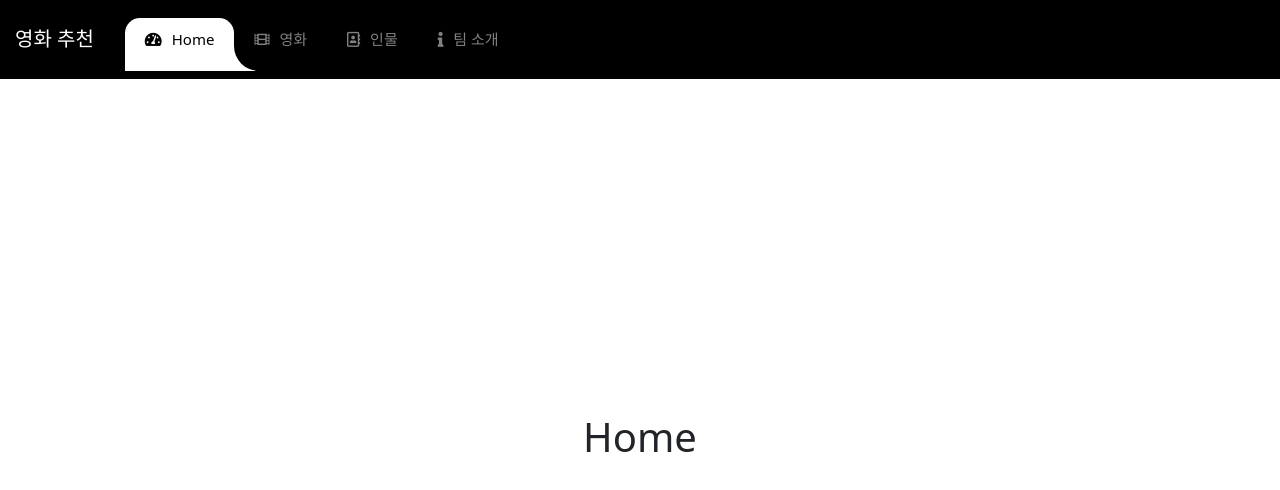
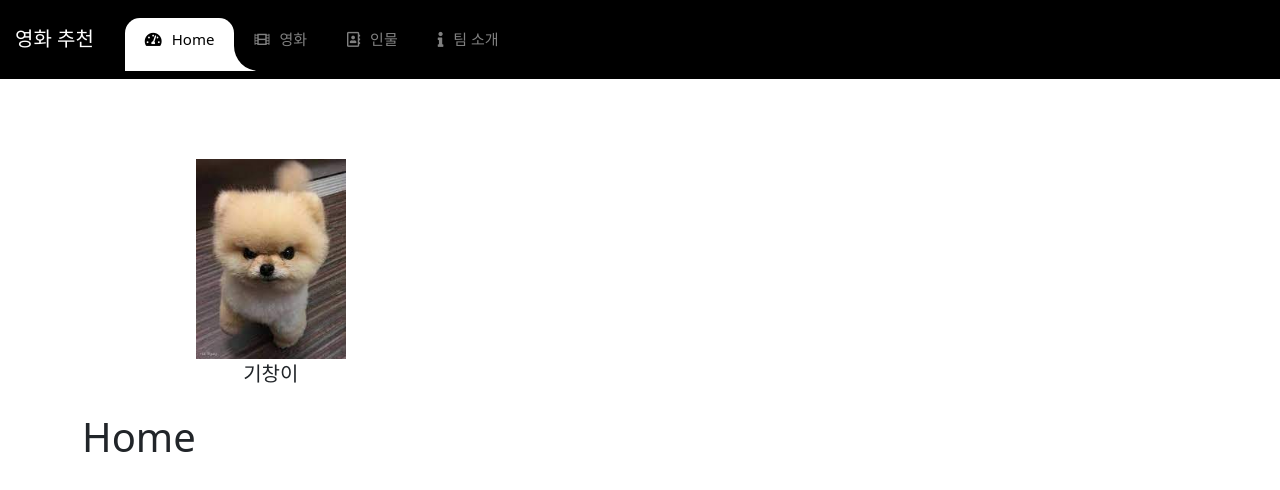
Before and after one commit to sperr7489/Database_Team10, a React (Create React App) app: page / in a window 1280 px wide. Shown: the top 490 px of the page. Built offline with nearby package versions, Linux system fonts and the light colour scheme.

Commit message:
image link to personProfile

```diff
--- a/src/App.js
+++ b/src/App.js
@@ -11,6 +11,7 @@ import Person from "./pages/Person/Person";
 import Home from "./pages/Home/Home";
 import Movies from "./pages/Movie/Movies";
 import Instruction from "./pages/Instruction/Instruction";
+import PersonProfile from "./Components/PersonProfile/PersonProfile";
 
 const App = () => {
   return (
@@ -27,9 +28,11 @@ const App = () => {
           <Route path="/Person" exact>
             <Person />
           </Route>
-
-          <Route path="/Instruction" exact>
+          <Route path="/Instruction" component={Instruction} exact>
             <Instruction />
+          </Route>
+          <Route path="/PersonProfile/:name" component={PersonProfile}>
+            <PersonProfile />
           </Route>
           <Redirect to="/" />
         </Switch>
--- a/src/Components/Navbar/Navbar.js
+++ b/src/Components/Navbar/Navbar.js
@@ -72,7 +72,6 @@ const Navbar = () => {
             <div className="left"></div>
             <div className="right"></div>
           </div>
-
           <li className="nav-item active">
             <NavLink className="nav-link" to="/" exact>
               <i className="fas fa-tachometer-alt"></i>Home
@@ -80,7 +79,7 @@ const Navbar = () => {
           </li>
 
           <li className="nav-item">
-            <NavLink className="nav-link" to="/movie" exact>
+            <NavLink className="nav-link" to="/Movie" exact>
               <i className="fas fa-film"></i>영화
             </NavLink>
           </li>
--- /dev/null
+++ b/src/Components/PersonProfile/PersonProfile.js
@@ -0,0 +1,10 @@
+import { param } from "jquery";
+import React from "react";
+import { useParams } from "react-router";
+const PersonProfile = () => {
+  var params = useParams();
+  //   useParams를 통해서 라우트로 들어온 params를 받아올 수 있다.
+  console.log(params);
+  return <div>{params.name}</div>;
+};
+export default PersonProfile;
--- /dev/null
+++ b/src/Components/element/PersonElement.js
@@ -0,0 +1,35 @@
+import React, { useState } from "react";
+import dog from "../../img/dog.jpeg";
+import { Link, Route } from "react-router-dom";
+import PersonProfile from "../PersonProfile/PersonProfile";
+const PersonElement = () => {
+  const [elemName, setElemName] = useState("기창이");
+
+  return (
+    <div
+      className="element_container"
+      style={{
+        display: "flex",
+        flexDirection: "column",
+        justifyContent: "center",
+        alignItems: "center",
+      }}
+    >
+      {/* Link를 통해서 해당 라우트에 연결해주고 Route 태그는 그 route가 되었을 때 다음과 같은 component를
+      열어주기 위한 태그이다.  */}
+      <Link to={`/PersonProfile/${elemName}`}>
+        <img
+          src={dog}
+          alt="default"
+          style={{ width: "150px", height: "200px" }}
+        ></img>
+      </Link>
+      <div style={{ fontSize: "20px" }}>{elemName}</div>
+      <Route path="/PersonProfile/:name" component={PersonProfile}>
+        <PersonProfile />
+      </Route>
+    </div>
+  );
+};
+
+export default PersonElement;
--- a/src/pages/Home/Home.js
+++ b/src/pages/Home/Home.js
@@ -1,10 +1,10 @@
 import React from "react";
+import PersonElement from "../../Components/element/PersonElement.js";
 const Home = () => {
   return (
-    <div className="container">
-      <h1 className="text-center" style={{ paddingTop: "30%" }}>
-        Home
-      </h1>
+    <div className="container" style={{ display: "flex" }}>
+      <h1 style={{ paddingTop: "30%" }}>Home</h1>
+      <PersonElement></PersonElement>
     </div>
   );
 };
```
Also changed, not shown: src/img/dog.jpeg (added).
